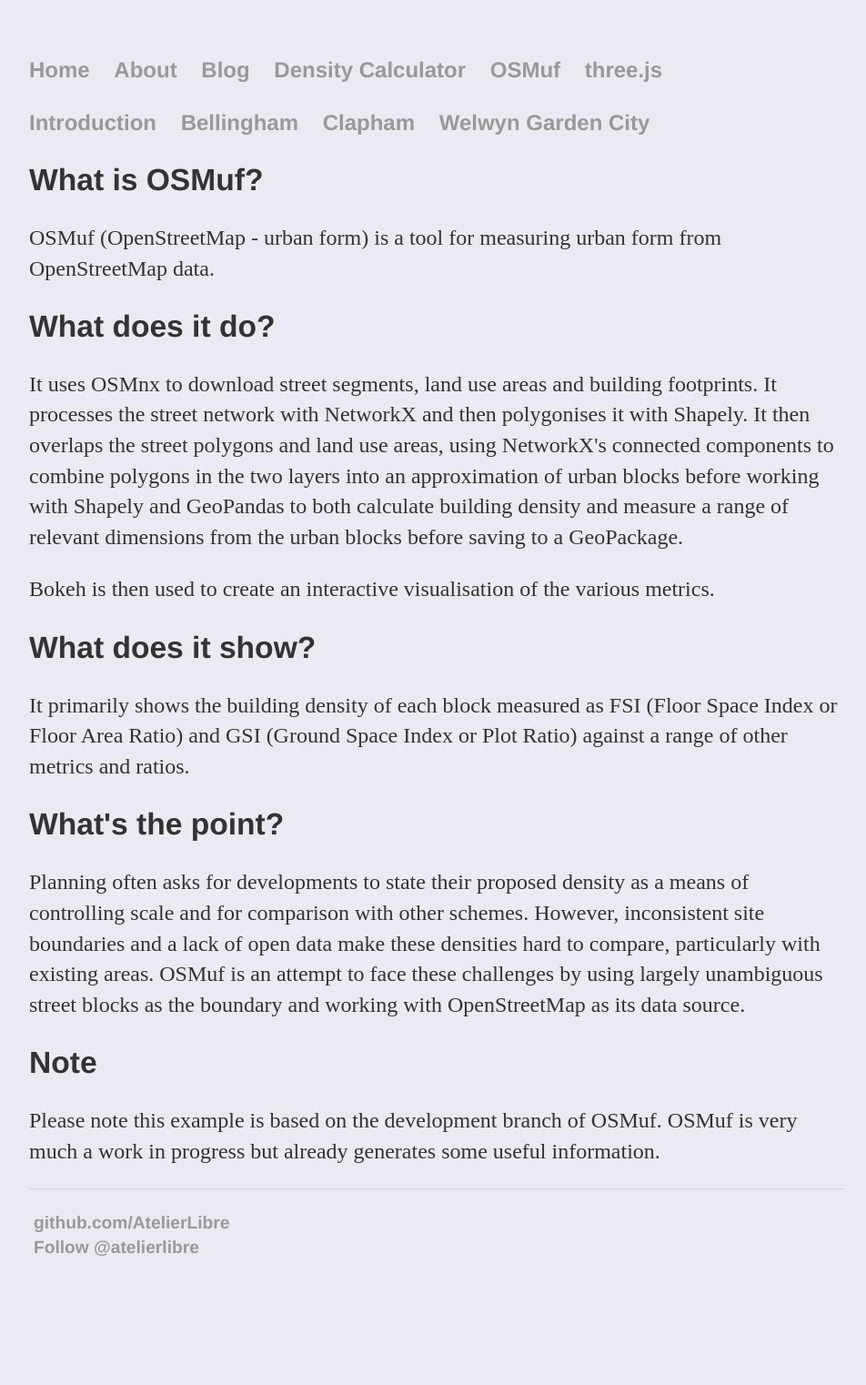
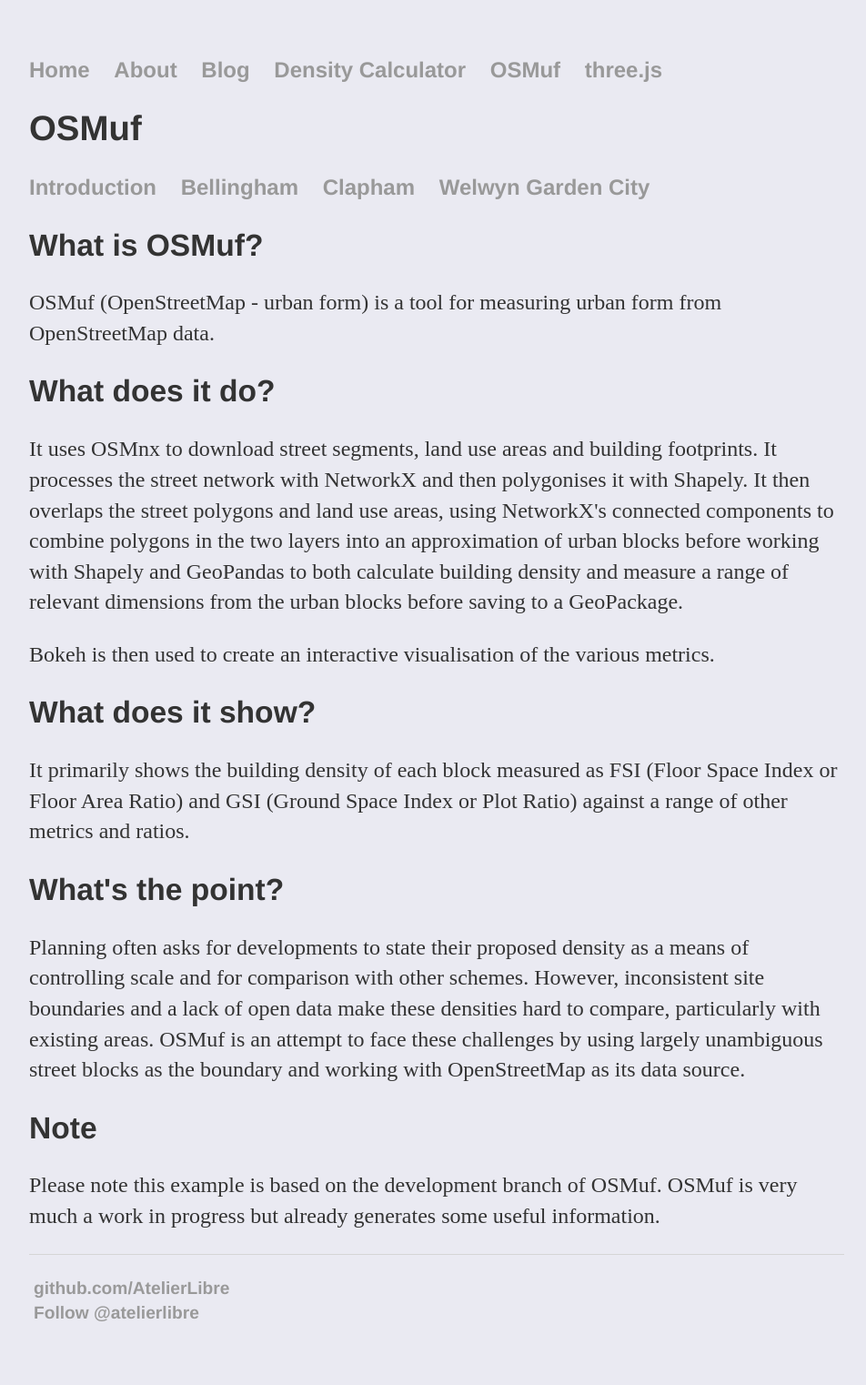
Before and after one commit to AtelierLibre/AtelierLibre.github.io, a Jekyll site: the page built from osm_uf/index.html, in a window 1280 px wide. Shown: the whole page at 91% size, without its empty margins (160-1112 px from the left). Built offline with Jekyll 4.4.1, drawn with Linux system fonts in a browser that asks for light colours; comment, search, counter and statistics services are not loaded; before the commit the page ends 1450 px from its top, so only the background shows below that.

Commit message:
relocating sub navbars

```diff
--- a/osm_uf/index.html
+++ b/osm_uf/index.html
@@ -2,6 +2,9 @@
 layout: default
 title: OSMuf - Introduction
 ---
+
+<h1>OSMuf</h1>
+
 {% include osmuf_nav.html %}
 
 <h2>What is OSMuf?</h2>
--- a/threejs/index.html
+++ b/threejs/index.html
@@ -3,9 +3,9 @@
 title: JSTS and three.js experiments
 ---
 
+<h1>{{ page.title }}</h1>
+
 {% include threejs_nav.html %}
-
-<h1>{{ page.title }}</h1>
 
 <p>Experiments in JavaScript, primarily using <a href="https://threejs.org/">three.js</a> and <a href="https://bjornharrtell.github.io/jsts/">JSTS</a>.</p>
 
```
